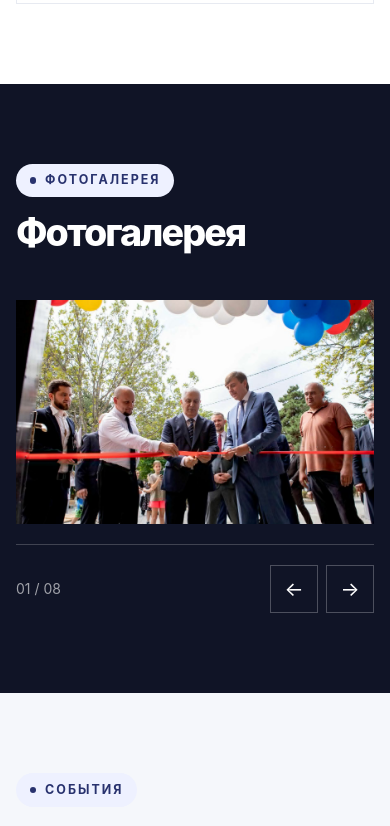
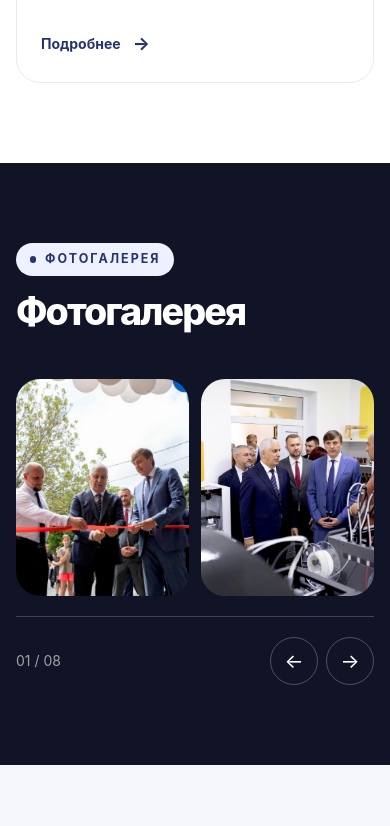
Before and after one commit to sila-uma/sila-uma.github.io, a Next.js app: page / in a window 390 px wide. Shown: the part 4479-5305 px from the top of the page. Built offline with nearby package versions, Linux system fonts and the light colour scheme.

Commit message:
Unify rounded cards and gallery carousel

```diff
--- a/src/components/Directions.tsx
+++ b/src/components/Directions.tsx
@@ -24,13 +24,13 @@
           <h2 className="section-title max-w-2xl">Выбери то, что интересно тебе</h2>
           <p className="max-w-sm text-sm leading-relaxed text-[var(--color-slate)]">Открой карточку, чтобы узнать, чему учатся на каждом направлении и какие проекты можно создать.</p>
         </div>
-        <div className="grid border-l border-t border-[var(--color-line)] md:grid-cols-2 lg:grid-cols-3">
+        <div className="grid gap-4 md:grid-cols-2 lg:grid-cols-3">
           {directions.map((d, index) => (
               <button
                 key={d.slug}
                 type="button"
                 onClick={() => open(d)}
-                className="group relative min-h-[21rem] cursor-pointer overflow-hidden border-b border-r border-[var(--color-line)] bg-[var(--color-paper)] p-6 text-left transition-colors duration-300 hover:bg-[var(--color-blue)] hover:text-white md:p-8"
+                className="group relative min-h-[21rem] cursor-pointer overflow-hidden rounded-[1.5rem] border border-[var(--color-line)] bg-[var(--color-paper)] p-6 text-left transition-colors duration-300 hover:border-[var(--color-blue)] hover:bg-[var(--color-blue)] hover:text-white md:p-8"
               >
                 <div className="mb-12 flex items-center justify-between font-[family-name:var(--font-mono)] text-xs font-bold tracking-[0.14em] text-[var(--color-slate)] transition-colors group-hover:text-white/70">
                   <span>{String(index + 1).padStart(2, "0")}</span>
@@ -54,12 +54,12 @@
         className="m-auto w-[calc(100%-2rem)] max-w-lg bg-transparent p-0 backdrop:bg-[var(--color-ink)]/75 backdrop:backdrop-blur-sm"
       >
         {active && (
-          <div className="relative border border-[var(--color-line)] bg-[var(--color-paper)] p-8 shadow-2xl">
+          <div className="relative rounded-[1.5rem] border border-[var(--color-line)] bg-[var(--color-paper)] p-8 shadow-2xl">
             <button
               type="button"
               onClick={() => dialogRef.current?.close()}
               aria-label="Закрыть"
-              className="absolute right-4 top-4 grid h-10 w-10 place-items-center border border-[var(--color-line)] bg-white text-xl leading-none text-[var(--color-slate)] hover:text-[var(--color-ink)]"
+              className="absolute right-4 top-4 grid h-10 w-10 place-items-center rounded-full border border-[var(--color-line)] bg-white text-xl leading-none text-[var(--color-slate)] hover:text-[var(--color-ink)]"
             >
               ×
             </button>
--- a/src/components/Gallery.tsx
+++ b/src/components/Gallery.tsx
@@ -12,6 +12,10 @@
   const showNext = () => setActive((current) => current === null ? null : (current + 1) % count);
   const previousSlide = () => setCurrent((index) => (index - 1 + count) % count);
   const nextSlide = () => setCurrent((index) => (index + 1) % count);
+  const visibleItems = Array.from({ length: Math.min(3, count) }, (_, offset) => {
+    const index = (current + offset) % count;
+    return { ...gallery.items[index], index };
+  });
 
   useEffect(() => {
     if (active === null) return;
@@ -45,20 +49,25 @@
           </div>
         ) : (
           <div>
-            <button
-              type="button"
-              onClick={() => setActive(current)}
-              aria-label={`Открыть фотографию ${current + 1} из ${count}`}
-              className="group relative block aspect-[16/10] w-full cursor-zoom-in overflow-hidden bg-white/10 md:aspect-[16/8]"
-            >
-              {/* eslint-disable-next-line @next/next/no-img-element */}
-              <img src={gallery.items[current].image} alt={gallery.items[current].caption ?? ""} className="h-full w-full object-cover transition duration-500 group-hover:scale-[1.015]" />
-            </button>
+            <div className="grid grid-cols-2 gap-3 md:grid-cols-3 md:gap-5">
+              {visibleItems.map((item, position) => (
+                <button
+                  key={`${item.index}-${current}`}
+                  type="button"
+                  onClick={() => setActive(item.index)}
+                  aria-label={`Открыть фотографию ${item.index + 1} из ${count}`}
+                  className={`group relative aspect-[4/5] cursor-zoom-in overflow-hidden rounded-[1.5rem] bg-white/10 md:aspect-[4/3] ${position === 2 ? "hidden md:block" : "block"}`}
+                >
+                  {/* eslint-disable-next-line @next/next/no-img-element */}
+                  <img src={item.image} alt={item.caption ?? ""} className="h-full w-full object-cover transition duration-500 group-hover:scale-[1.025]" />
+                </button>
+              ))}
+            </div>
             <div className="mt-5 flex items-center justify-between border-t border-white/20 pt-5">
               <span className="font-[family-name:var(--font-mono)] text-sm text-white/60">{String(current + 1).padStart(2, "0")} / {String(count).padStart(2, "0")}</span>
               <div className="flex gap-2">
-                <button type="button" onClick={previousSlide} aria-label="Предыдущая фотография" className="grid h-12 w-12 place-items-center border border-white/25 text-xl transition hover:border-white hover:bg-white hover:text-[#101426]">←</button>
-                <button type="button" onClick={nextSlide} aria-label="Следующая фотография" className="grid h-12 w-12 place-items-center border border-white/25 text-xl transition hover:border-white hover:bg-white hover:text-[#101426]">→</button>
+                <button type="button" onClick={previousSlide} aria-label="Предыдущая фотография" className="grid h-12 w-12 place-items-center rounded-full border border-white/25 text-xl transition hover:border-white hover:bg-white hover:text-[#101426]">←</button>
+                <button type="button" onClick={nextSlide} aria-label="Следующая фотография" className="grid h-12 w-12 place-items-center rounded-full border border-white/25 text-xl transition hover:border-white hover:bg-white hover:text-[#101426]">→</button>
               </div>
             </div>
           </div>
--- a/src/components/Partners.tsx
+++ b/src/components/Partners.tsx
@@ -5,7 +5,7 @@
         <p className="eyebrow mb-12 text-[var(--color-blue)]">
           При поддержке
         </p>
-        <div className="border-y border-[var(--color-line)] py-8 md:py-10">
+        <div className="overflow-hidden rounded-[1.5rem] border border-[var(--color-line)] bg-white px-4 py-8 md:px-8 md:py-10">
           {/* eslint-disable-next-line @next/next/no-img-element */}
           <img src="/images/partners/partners-strip.png" alt="Организации, при поддержке которых работает технопарк «Сила ума»" className="mx-auto h-auto w-full max-w-6xl object-contain" />
         </div>
```
